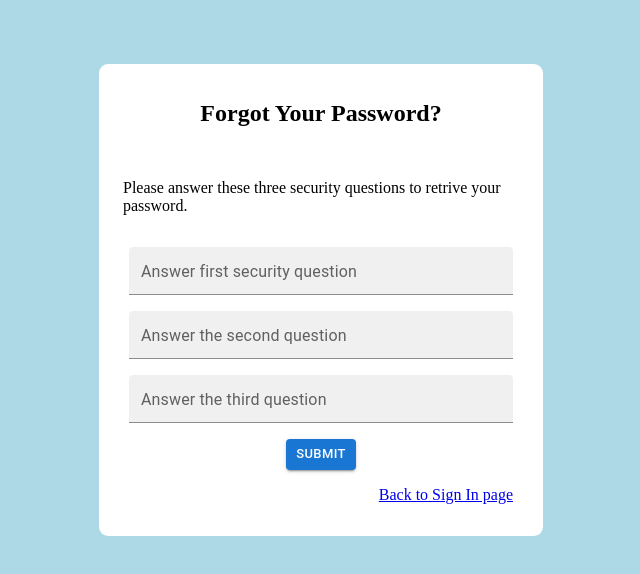
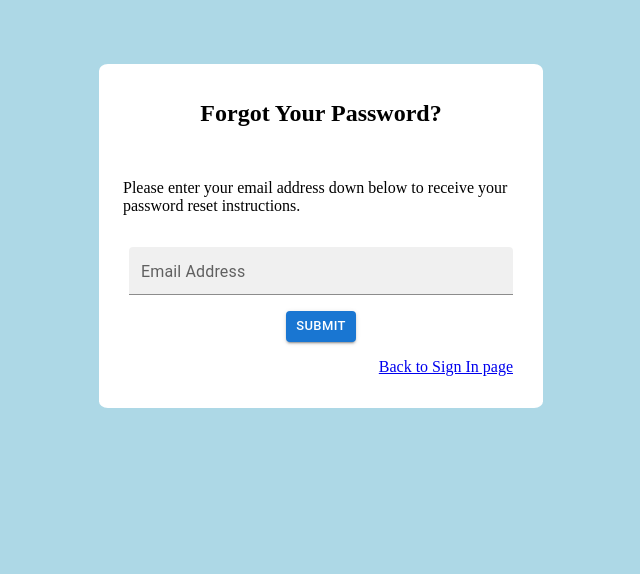
Before and after one commit to Amir-Aminian/schedule-assistant, a React (Create React App) app: page /forgotPassword in a window 1280 px wide. Shown: the top 574 px of the page, without its empty margins (319-959 px from the left). Built offline with nearby package versions, Linux system fonts and the light colour scheme.

Commit message:
completed forgot password component

```diff
--- a/src/components/authentication/ForgotPassword.js
+++ b/src/components/authentication/ForgotPassword.js
@@ -1,40 +1,20 @@
-import { Box, Button, Grid } from "@mui/material";
-import { Link } from "react-router-dom";
-import InputForm from "../forms/InputForm";
-import { useForm } from "react-hook-form";
+import { Box } from "@mui/material";
+import { useContext } from "react";
+import UserContext from "../../contexts/UserContext";
+import UserEmail from "./forgotPassword/UserEmail";
+import UserSQ from "./forgotPassword/UserSQ";
+
 
 const ForgotPassword = () => {
-    const { control, handleSubmit } = useForm();
+    const {SQ} = useContext(UserContext);
 
-    const submit = (data) => {
-        console.log(data);
-    };
+    let context = <UserEmail />;
+
+    if (SQ != undefined) {context = <UserSQ SQ1={SQ[0]} SQ2={SQ[1]} SQ3={SQ[2]} />};
 
     return (
         <Box>
-            <Grid container direction="column" alignItems="center" justifyContent="center" spacing={2}>
-                <Grid item>
-                    <h2>Forgot Your Password?</h2>
-                </Grid>
-                <Grid item>
-                    <p>Please answer these three security questions to retrive your password.</p>
-                </Grid>
-                <Grid item>
-                    <form onSubmit={handleSubmit(submit)}>
-                        <Grid container item direction="column" alignItems="center" justifyContent="center" spacing={2} width={400}>
-                            <InputForm type="text" id="SA1" label="Answer first security question" control={control} />
-                            <InputForm type="text" id="SA2" label="Answer the second question" control={control} />
-                            <InputForm type="text" id="SA3" label="Answer the third question" control={control} />
-                            <Grid item>
-                                <Button type="submit" variant="contained" size="small">Submit</Button>
-                            </Grid>
-                            <Grid container item justifyContent="flex-end" sx={{mb: 4}}>
-                                <Link to={"/"}>Back to Sign In page</Link>
-                            </Grid>
-                        </Grid>
-                    </form>
-                </Grid>
-            </Grid>
+            {context}
         </Box>
     );
 }
--- a/src/components/authentication/SignIn.js
+++ b/src/components/authentication/SignIn.js
@@ -10,17 +10,17 @@ import UserContext from '../../contexts/UserContext';
 const SignIn = () => {
     const { control, handleSubmit } = useForm();
 
-    const {changeValidated} = useContext(UserContext);
+    const {setValidated} = useContext(UserContext);
 
     const navigate = useNavigate();
 
     const homePage = () => {
-        changeValidated(true);
+        setValidated(true);
         navigate("homePage");
     };
 
     const invalidUser = () => {
-        changeValidated(false);
+        setValidated(false);
         navigate("invalidUser");
     };
 
--- a/src/components/authentication/SignUp.js
+++ b/src/components/authentication/SignUp.js
@@ -36,7 +36,8 @@ const SignUp = () => {
                     <form onSubmit={handleSubmit(submit)}>
                         <Grid container item direction="column" alignItems="center" justifyContent="center" spacing={2}>
                             <Grid container item direction="column" alignItems="center" justifyContent="center" spacing={2} width={250}>
-                                <InputForm type="email" id="emailAddress" label="Email Address" control={control} rules={{required: "This field is required"}} />
+                                <InputForm type="text" id="username" label="Username" control={control} rules={{required: "This field is required"}} />
+                                <InputForm type="email" id="email" label="Email Address" control={control} rules={{required: "This field is required"}} />
                                 <InputForm type="password" id="password" label="Password" control={control} rules={{required: "This field is required", minLength: {value: 8, message: "Password must have at least 8 characters"}, validate: (value) => (value===watch("password") || "Passwords do not match")}} />
                                 <InputForm type="password" id="confirmPassword" label="Confirm Password" control={control} rules={{required: "This field is required", minLength: {value: 8, message: "Password must have at least 8 characters"}, validate: (value) => (value===watch("password") || "Passwords do not match")}} />
                             </Grid>
--- /dev/null
+++ b/src/components/authentication/forgotPassword/UserEmail.js
@@ -0,0 +1,49 @@
+import { Box, Button, Grid } from "@mui/material";
+import { Link } from "react-router-dom";
+import InputForm from "../../forms/InputForm";
+import { useForm } from "react-hook-form";
+import FindSQ from "../../../utilities/FindSQ";
+import { useContext } from "react";
+import UserContext from "../../../contexts/UserContext";
+
+const UserEmail = () => {
+    const {setSQ} = useContext(UserContext);
+
+    const { control, handleSubmit } = useForm();
+
+    const submit = (data) => {
+        if (FindSQ(data.email)!=undefined) {
+            setSQ(FindSQ(data.email));
+        } else {
+            alert("error");
+        };
+    };
+
+    return (
+        <Box>
+            <Grid container direction="column" alignItems="center" justifyContent="center" spacing={2}>
+                <Grid item>
+                    <h2>Forgot Your Password?</h2>
+                </Grid>
+                <Grid item>
+                    <p>Please enter your email address down below to receive your password reset instructions.</p>
+                </Grid>
+                <Grid item>
+                    <form onSubmit={handleSubmit(submit)}>
+                        <Grid container item direction="column" alignItems="center" justifyContent="center" spacing={2} width={400}>
+                            <InputForm type="email" id="email" label="Email Address" control={control} rules={{required: "This field is required"}} />
+                            <Grid item>
+                                <Button type="submit" variant="contained" size="small">Submit</Button>
+                            </Grid>
+                            <Grid container item justifyContent="flex-end" sx={{mb: 4}}>
+                                <Link to={"/"}>Back to Sign In page</Link>
+                            </Grid>
+                        </Grid>
+                    </form>
+                </Grid>
+            </Grid>
+        </Box>
+    );
+}
+
+export default UserEmail;
--- /dev/null
+++ b/src/components/authentication/forgotPassword/UserSQ.js
@@ -0,0 +1,46 @@
+import { Box, Button, Grid } from "@mui/material";
+import { Link } from "react-router-dom";
+import InputForm from "../../forms/InputForm";
+import { useForm } from "react-hook-form";
+import { useContext } from "react";
+import UserContext from "../../../contexts/UserContext";
+
+const UserSQ = ({SQ1, SQ2, SQ3}) => {
+    const {setSQ} = useContext(UserContext);
+
+    const { control, handleSubmit } = useForm();
+
+    const submit = (data) => {
+        console.log(data);
+    };
+
+    return (
+        <Box>
+            <Grid container direction="column" alignItems="center" justifyContent="center" spacing={2}>
+                <Grid item>
+                    <h2>Forgot Your Password?</h2>
+                </Grid>
+                <Grid item>
+                    <p>Please answer these three security questions to reset your password.</p>
+                </Grid>
+                <Grid item>
+                    <form onSubmit={handleSubmit(submit)}>
+                        <Grid container item direction="column" alignItems="center" justifyContent="center" spacing={2} width={400}>
+                            <InputForm type="text" id="SA1" label={SQ1} control={control} />
+                            <InputForm type="text" id="SA2" label={SQ2} control={control} />
+                            <InputForm type="text" id="SA3" label={SQ3} control={control} />
+                            <Grid item>
+                                <Button type="submit" variant="contained" size="small">Submit</Button>
+                            </Grid>
+                            <Grid container item justifyContent="flex-end" sx={{mb: 4}}>
+                                <Link to={"/"} onClick={() => setSQ(undefined)}>Back to Sign In page</Link>
+                            </Grid>
+                        </Grid>
+                    </form>
+                </Grid>
+            </Grid>
+        </Box>
+    );
+}
+
+export default UserSQ;
--- a/src/contexts/UserContext.js
+++ b/src/contexts/UserContext.js
@@ -5,15 +5,13 @@ const UserContext = createContext();
 export const UserProvider = ({children}) => {
     const [validated, setValidated] = useState(false);
 
-    const changeValidated = (value) => {
-        setValidated(value)
-    };
+    const [SQ, setSQ] = useState(undefined);
 
     return (
-        <UserContext.Provider value={{validated, changeValidated}}>
+        <UserContext.Provider value={{validated, setValidated, SQ, setSQ}}>
             {children}
         </UserContext.Provider>
     );
-};
+}
 
 export default UserContext;
--- /dev/null
+++ b/src/utilities/FindSQ.js
@@ -0,0 +1,17 @@
+const FindSQ = (userEmail) => {
+    let SQ;
+
+    let userDataBase=JSON.parse(localStorage.getItem("userDataBase")) || [];
+
+    let userIndex = userDataBase.findIndex((user) => user.email===userEmail);
+
+    if (userIndex!=-1) {
+        SQ = [userDataBase[userIndex].SQ1, userDataBase[userIndex].SQ2, userDataBase[userIndex].SQ3];
+    } else {
+        SQ = undefined;
+    }
+
+    return(SQ);
+}
+
+export default FindSQ;
--- a/src/utilities/Register.js
+++ b/src/utilities/Register.js
@@ -1,6 +1,8 @@
 const Register = (newUser) => {
     let userDataBase=JSON.parse(localStorage.getItem("userDataBase")) || [];
+
     userDataBase.push(newUser);
+
     localStorage.setItem("userDataBase", JSON.stringify(userDataBase));
 }
 
--- a/src/utilities/Validate.js
+++ b/src/utilities/Validate.js
@@ -1,6 +1,8 @@
 const Validate = (userData) => {
     let userDataBase=JSON.parse(localStorage.getItem("userDataBase")) || [];
-    let userIndex = userDataBase.findIndex((user) => user.username===userData.username && user.password===userData.password);
+
+    let userIndex = userDataBase.findIndex((user) => user.email===userData.email && user.password===userData.password);
+
     return(userIndex);
 }
 
```
